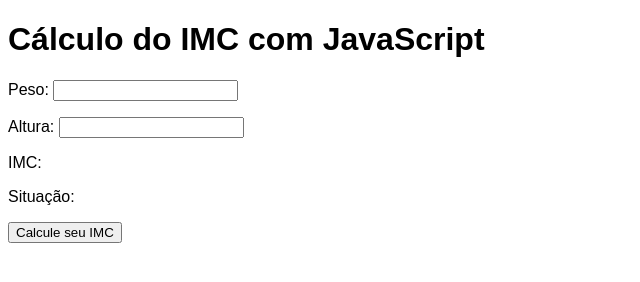
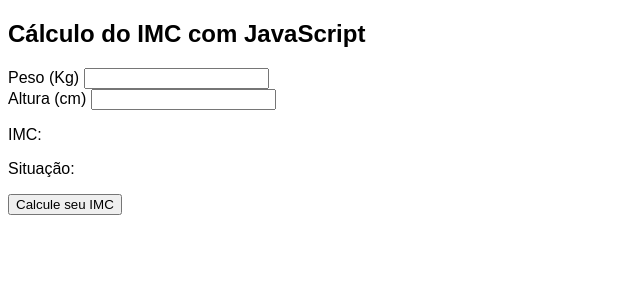
Before and after one commit to patriciapgomes/TrabalhosPadroesWeb, a plain HTML site: page Calculo_do_IMC.html in a window 1280 px wide. Shown: the whole page, without its empty margins (0-640 px from the left). Drawn offline with Linux system fonts and the light colour scheme.

Commit message:
Alterações

```diff
--- a/Calculo_do_IMC.html
+++ b/Calculo_do_IMC.html
@@ -7,20 +7,22 @@
     <meta http-equiv="X-UA-Compatible" content="IE=edge">
     <meta name="viewport" content="width=device-width, initial-scale=1.0">
     <link rel="stylesheet" href="./CSS/style.css" />
-    <title>Cálculo do IMC com JavaScript</title>
+    <title>IMC</title>
 
 </head>
 
 <body>
-    <h1>Cálculo do IMC com JavaScript</h1>
+    <h2>Cálculo do IMC com JavaScript</h2>
 
-    <p>Peso:
-        <input type="text" Id="peso">
-    </p>
+    <div class="divPeso">
+        <label for="peso">Peso (Kg)</label>
+        <input type="number" id="peso" />
+    </div>
 
-	 <p>Altura:
-        <input type="text" Id="altura">
-    </p>
+    <div class="divAltura">
+        <label for="altura">Altura (cm)</label>
+        <input type="number" id="altura" />
+    </div>
 
     <p>IMC:
         <span Id="imc"></span>
@@ -29,15 +31,20 @@
     <p>Situação:
         <span Id="situacao"></span>
     </p>
+
+    <div class="divCalc">
         <button onclick="CalculeSeuIMC()">Calcule seu IMC</button>
+    </div>
 
     <script>
 
         function CalculeSeuIMC() {
 
-        let peso =   parseFloat(document.getElementById("peso").value);
+            let peso = parseFloat(document.getElementById("peso").value);
             let altura = parseFloat(document.getElementById("altura").value);
-        let imc = peso / (altura * altura);
+            if (altura.value !== '' && peso.value !== '') {
+                const imc = (peso.value / (altura.value * altura.value)).toFixed(2)
+            }
 
             // neste caso criamos as variáveis "situacao" e "cor" com valor vazio dentro da tag <script> para que
             //dentro das funções "if, (then) e else" elas possam ter seus valores atribuídos conforme cada caso.
@@ -50,43 +57,47 @@
                 cor = "vermelho";
             } else {
 
-            if (imc >= 17 && imc < 18,49) {
+                if (imc >= 17 && imc < 18, 49) {
                     situacao = "Alerta: Abaixo do Peso";
                     cor = "laranja";
                 } else {
 
-                if (imc >= 18,50 && imc < 24,99) {
+                    if (imc >= 18, 50 && imc < 24, 99) {
                         situacao = "Peso Normal";
                         cor = "verde";
                     } else {
 
-                        if (imc >= 25 && imc < 29,99) {
+                        if (imc >= 25 && imc < 29, 99) {
                             situacao = "Alerta: Acima do Peso";
                             cor = "laranja";
                         } else {
 
-                            if (imc >= 30 && imc < 34,99) {
+                            if (imc >= 30 && imc < 34, 99) {
                                 situacao = "Perigo: Obesidade I";
                                 cor = "vermelho";
                             } else {
-                                    if (imc >= 35 && imc < 39,99) {
+                                if (imc >= 35 && imc < 39, 99) {
                                     situacao = "Perigo: Obesidade II (Severa)";
                                     cor = "vermelho";
                                 } else {
 
-                                           if (imc >= 40 ) {
+                                    if (imc >= 40) {
                                         situacao = "Perigo: Obesidade III (Mórbida)";
                                         cor = "vermelho";
                                     }
                                 }
-
+                                situacao.innerHTML = 'Preencha os campos'
+                            }
                             document.getElementById("peso").innerHTML = peso;
                             document.getElementById("altura").innerHTML = altura;
                             document.getElementById("imc").innerHTML = imc;
                             document.getElementById("situacao").innerHTML = situacao;
                             document.getElementById("situacao").style.color = cor; // Este é o comando que muda a cor da fonte em cada caso.
                         }
+                    }
+
 
     </script>
 </body>
+
 </html>
```
Lines whose indentation alone changed are shown as unchanged.
